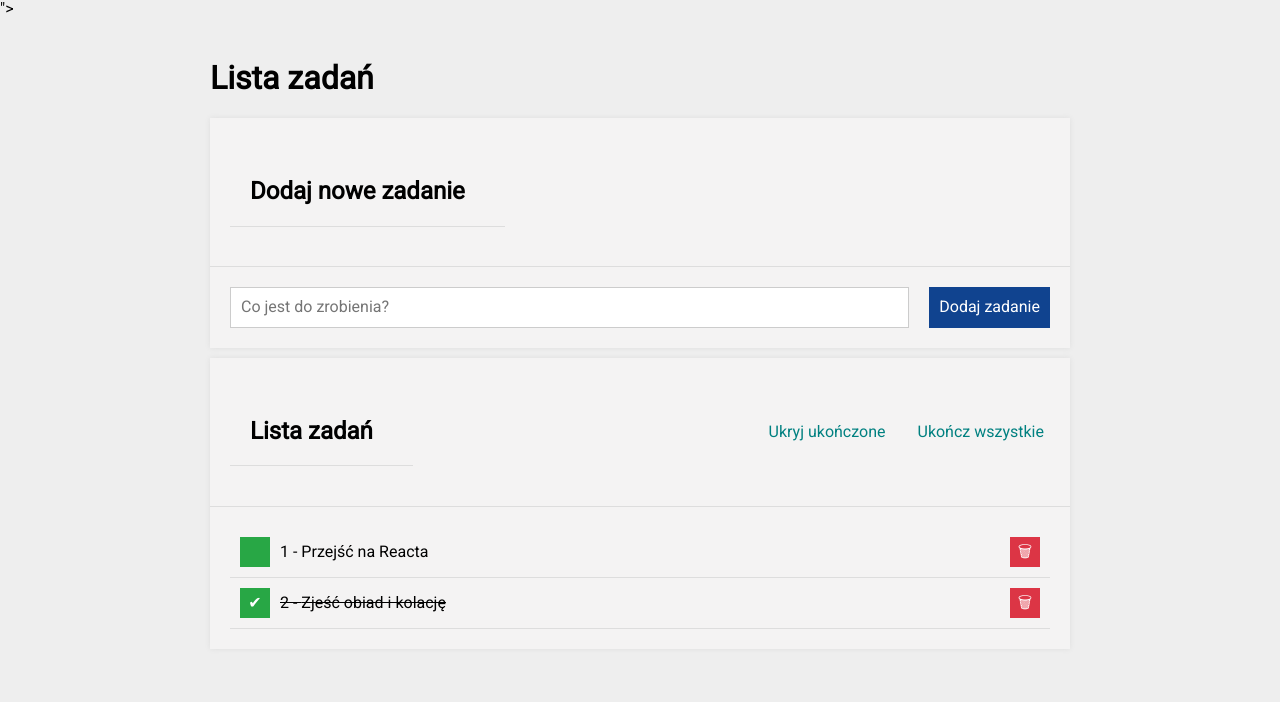
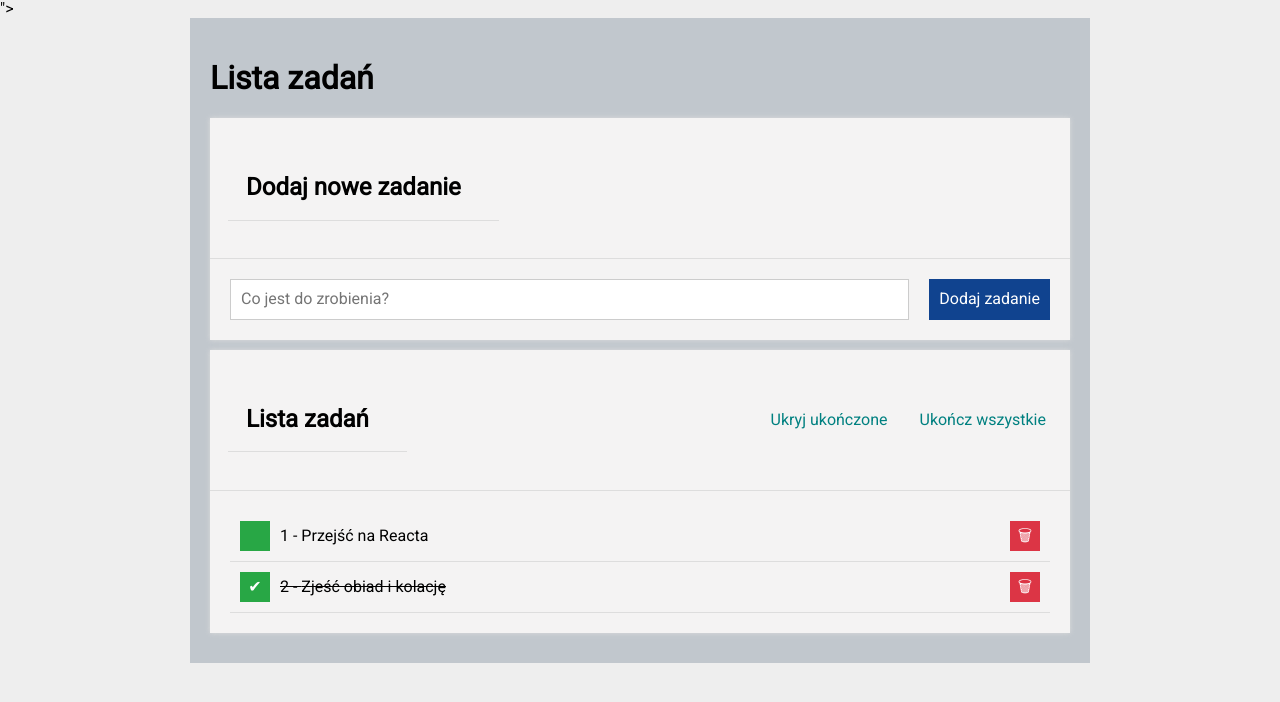
Before and after one commit to karolina-kulpinska/todo-list-react, a React (Create React App) app: page / in a window 1280 px wide. Shown: the top 702 px of the page. Built offline with nearby package versions, Linux system fonts and the light colour scheme.

Commit message:
Style modification

```diff
--- a/src/Container/style.css
+++ b/src/Container/style.css
@@ -3,5 +3,5 @@
     width: 100%;
     margin: 0 auto;
     padding: 20px;
-
+    background: #c1c7cd;
 }
--- a/src/Section/style.css
+++ b/src/Section/style.css
@@ -10,7 +10,7 @@
     border-bottom: 1px solid #ddd;
     display: grid;
     align-items: center;
-    padding: 20px;
+    padding: 18px;
     justify-content: space-between;
     grid-template-columns: auto auto;
     grid-gap: 20px;
```
